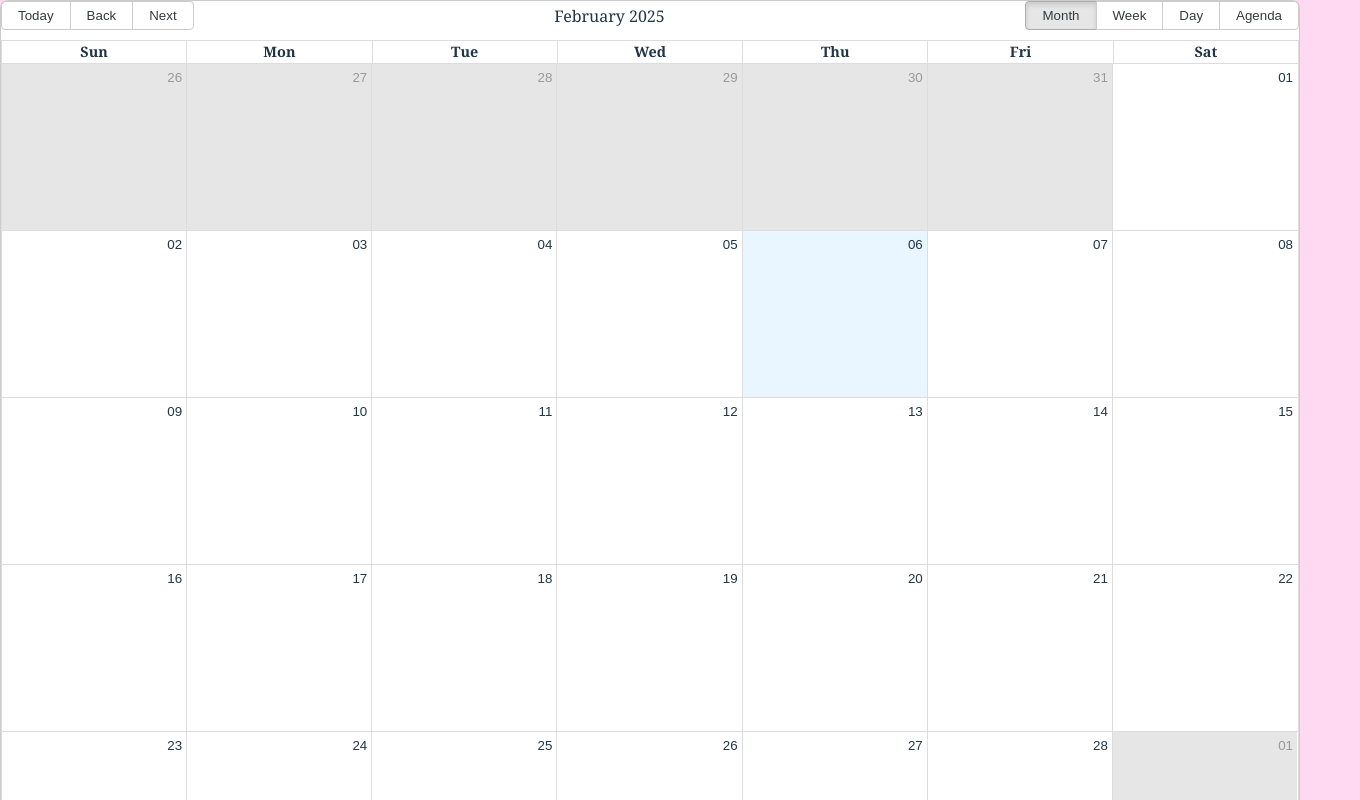
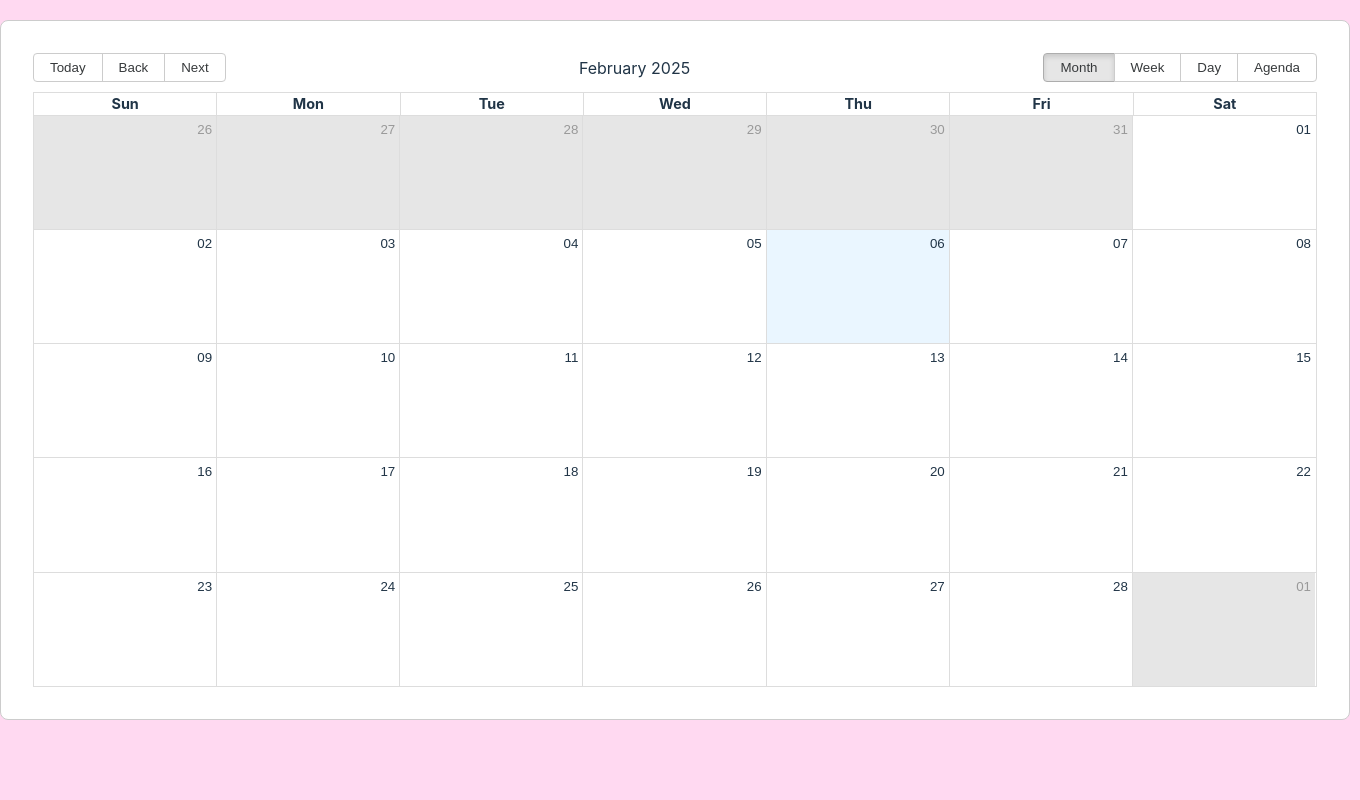
Before and after one commit to sapierre26/ToDo_List, a React (Vite) app in the folder packages/react-frontend/: page / in a window 1280 px wide. Shown: the top 800 px of the page, 1360 px wide, since content can reach past the window. Built offline with nearby package versions, Linux system fonts and the light colour scheme.

Commit message:
Pushing some changes

```diff
--- a/packages/react-frontend/package.json
+++ b/packages/react-frontend/package.json
@@ -15,7 +15,8 @@
     "moment-timezone": "^0.5.47",
     "react": "^18.3.1",
     "react-big-calendar": "^1.17.1",
-    "react-dom": "^18.3.1"
+    "react-dom": "^18.3.1",
+    "react-resize-detector": "^12.0.2"
   },
   "devDependencies": {
     "@eslint/js": "^9.17.0",
--- a/packages/react-frontend/src/App.css
+++ b/packages/react-frontend/src/App.css
@@ -1,8 +1,10 @@
 #root {
-  max-width: 1280px;
+  max-width: 1340px;
+  max-height: 750;
   margin: 0 auto;
+  overflow-anchor: auto;
+  justify-items: center;
 }
-
 .logo {
   height: 6em;
   padding: 1.5em;
@@ -24,6 +26,17 @@
   }
 }
 
+.calendar-container {
+    overflow-anchor: auto;
+    height: auto;
+    width: auto;
+    margin: auto;
+    padding: 1.5rem
+    display: flex;
+    justify-content: center;
+    align-items: center;
+}
+
 @media (prefers-reduced-motion: no-preference) {
   a:nth-of-type(2) .logo {
     animation: logo-spin infinite 20s linear;
--- a/packages/react-frontend/src/App.jsx
+++ b/packages/react-frontend/src/App.jsx
@@ -5,7 +5,7 @@ import CalendarComponent from './CalendarComponent';
 
 function App() {
 	return (
-        <div>
+        <div style={{ height: "95vh", width: "100%", padding: "20px", display: "block", justifyContent: "center", alignItems: "center" }}>
             <CalendarComponent />
         </div>
     );
--- a/packages/react-frontend/src/CalendarComponent.jsx
+++ b/packages/react-frontend/src/CalendarComponent.jsx
@@ -6,7 +6,7 @@ import startOfWeek from 'date-fns/startOfWeek'
 import getDay from 'date-fns/getDay'
 import enUS from 'date-fns/locale/en-US'
 import "react-big-calendar/lib/css/react-big-calendar.css";
-
+import {useResizeDetector} from "react-resize-detector";
 const locales = {
     'en-US': enUS,
 }
@@ -21,6 +21,7 @@ const localizer = dateFnsLocalizer({
 
 const CalendarComponent = () => {
     const [events, setEvents] = useState([]);
+    const {width, ref} = useResizeDetector();
 
     useEffect(() => {
         const savedEvents = JSON.parse(localStorage.getItem("events"));
@@ -47,7 +48,7 @@ const CalendarComponent = () => {
     };
 
     return (
-        <div>
+        <div ref={ref} className="calendar-container">
             <Calendar
                 localizer={localizer}
                 events={events}
@@ -56,10 +57,10 @@ const CalendarComponent = () => {
                 defaultView="month"
                 selectable
                 style={{border: "1px solid #ccc",
-                    height: 900,
+                    height: 700,
                     borderRadius: "8px",
                     backgroundColor: "#fff",
-                    width: 1300,
+                    width: 1350,
                     }}
             />
         </div>
--- a/packages/react-frontend/src/index.css
+++ b/packages/react-frontend/src/index.css
@@ -3,7 +3,6 @@
   font-family: Inter, system-ui, Avenir, Helvetica, Arial, sans-serif;
   line-height: 1.5;
   font-weight: 400;
-
   color-scheme: light dark;
   color: #000000;
   background-color: #ffffff;
@@ -12,12 +11,26 @@
   -webkit-font-smoothing: antialiased;
   -moz-osx-font-smoothing: grayscale;
 }
+
 .rbc-row {
-    font-family: Georgia, serif;
+}
+
+.rbc-month-view {
+    position: relative;
+    flex-direction: column;
+        flex: 1 0 0;
+    width: 100%;
+}
+.rbc-month-header {
+
+}
+
+.rbc-day-bg {
+    font-weight: bold;
 }
 
 .rbc-calendar {
-    font-family: Georgia, serif;
+    padding: 2rem;
 }
 a {
   font-weight: 500;
@@ -46,7 +59,6 @@ legend {
 body {
   margin: 0;
   display: flex;
-  place-items: top;
   min-width: 320px;
   min-height: 100vh;
 }
@@ -57,7 +69,7 @@ h1 {
 }
 
 .container, .small-container, .medium-container {
-  max-width: 1200px;
+  max-width: 1400px;
   padding: 0 rem;
   margin-left: auto;
   margin-right: auto;
```
Also changed, not shown: 1 other file (tests, documents, lock files or other folders).
